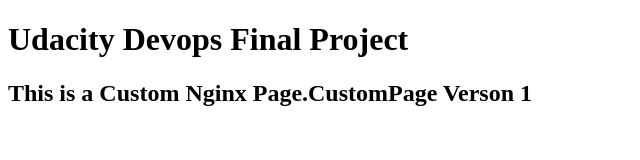
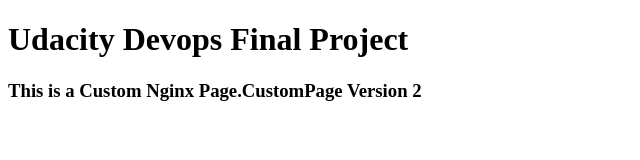
Before and after one commit to kojokobi/final-project, a plain HTML site: page index.html in a window 1280 px wide. Shown: the whole page, without its empty margins (0-640 px from the left). Drawn offline with Linux system fonts and the light colour scheme.

Commit message:
Updated the app to V2

```diff
--- a/index.html
+++ b/index.html
@@ -8,7 +8,7 @@
 <body>
     <h1>Udacity Devops Final Project</h1>
     <p></p>
-    <h2>This is a Custom Nginx Page.CustomPage Verson 1</h2>
+    <h3>This is a Custom Nginx Page.CustomPage Version 2</h3>
 </body>
 
 </html>
```
Also changed, not shown: 1 other file.
